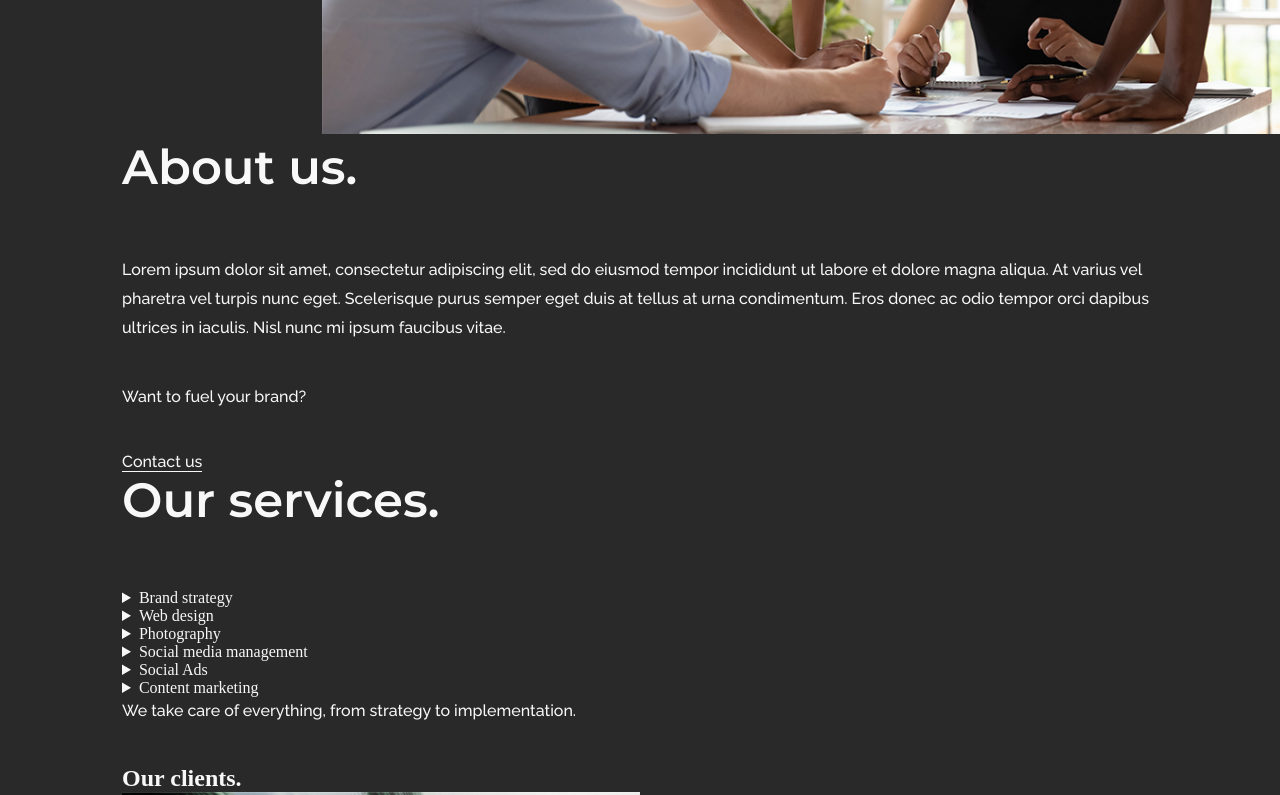
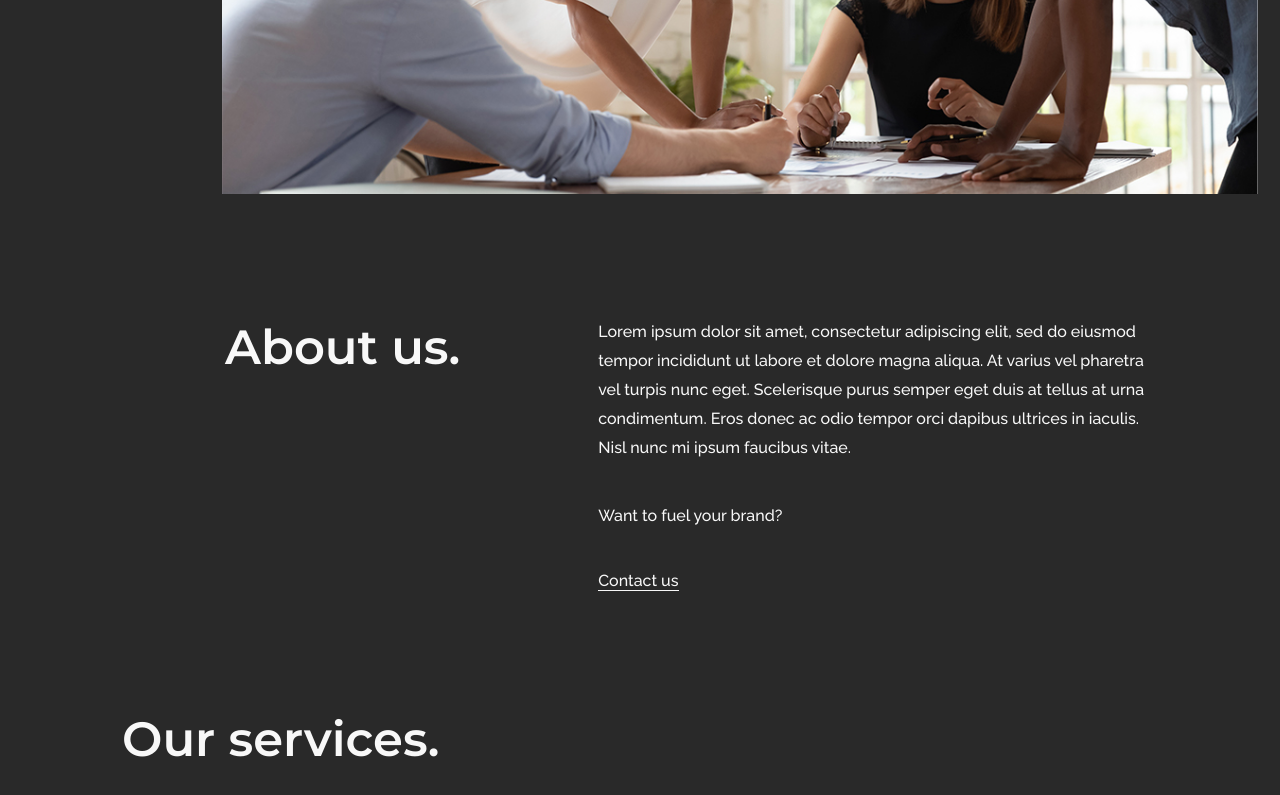
Before and after one commit to CandelaOlha/digital-agency, a plain HTML site: page index.html in a window 1280 px wide. Shown: the part 920-1715 px from the top of the page. Drawn offline with Linux system fonts and the light colour scheme.

Commit message:
added about section styles

```diff
--- a/style.css
+++ b/style.css
@@ -11,6 +11,10 @@ html {
 
 body {
   background-color: #292929;
+}
+
+.section {
+  padding: 60px 0;
 }
 
 /* Fonts */
@@ -124,10 +128,31 @@ body {
 }
 
 .hero-image-container {
-  left: 200px;
+  left: 100px;
   position: relative;
 }
 
 .hero-image {
   max-width: 100%;
 }
+
+/* About section */
+
+.about-section {
+  display: flex;
+  justify-content: flex-end;
+}
+
+.about-section-container {
+  max-width: 933px;
+  width: 100%;
+}
+
+.about-section-container {
+  display: flex;
+  justify-content: space-between;
+}
+
+.about-section-text-container {
+  width: 60%;
+}
```
